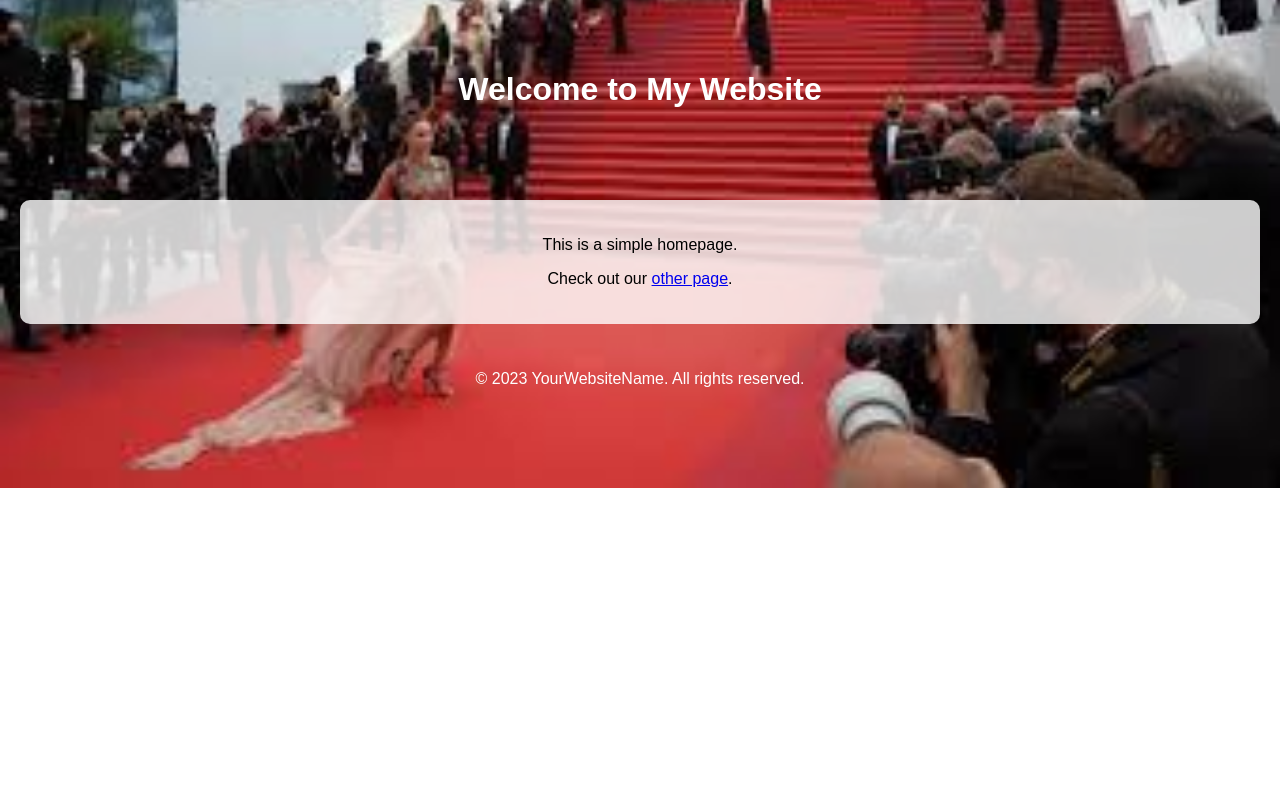
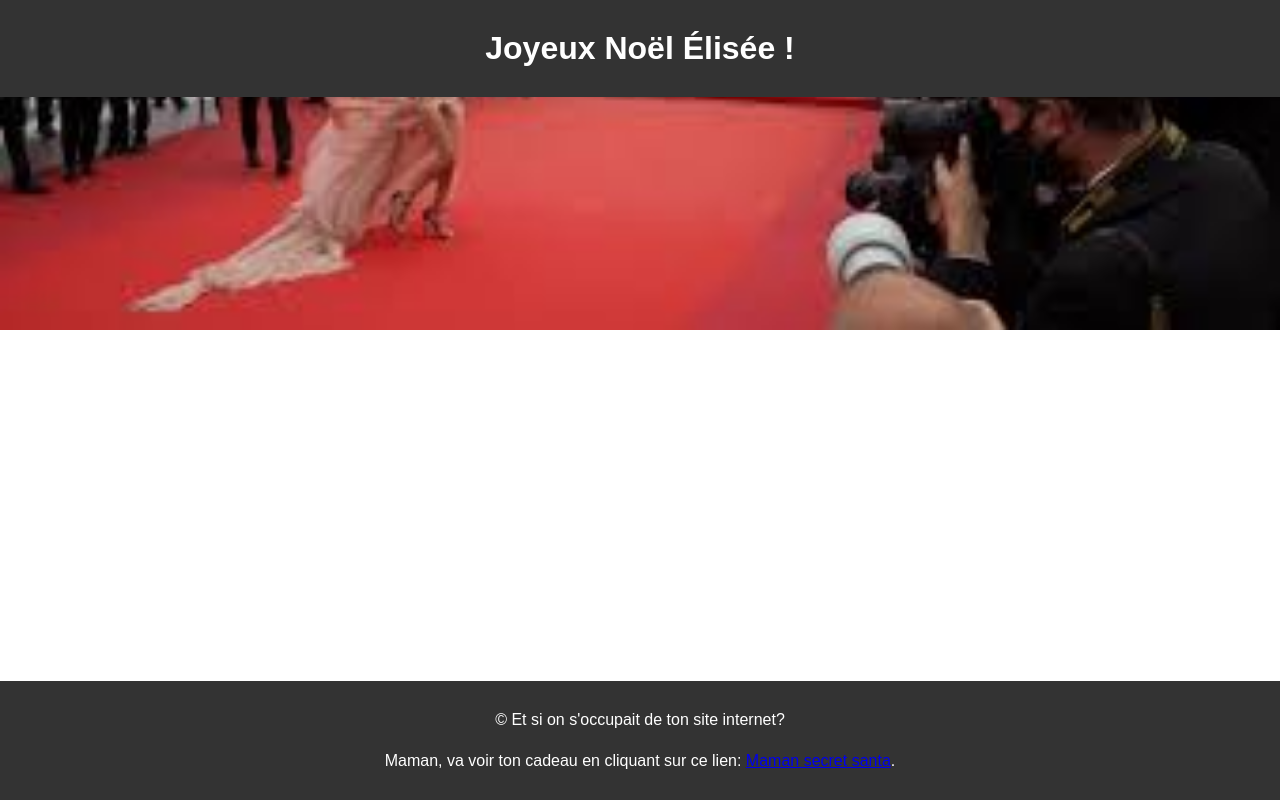
Before and after one commit to Maxence1607/elisee.github.io, a plain HTML site: page index.html in a window 1280 px wide. Drawn offline with Linux system fonts and the light colour scheme.

Commit message:
small modifications

```diff
--- a/index.html
+++ b/index.html
@@ -3,7 +3,7 @@
 
 <head>
     <meta charset="UTF-8">
-    <title>Website with Background Image</title>
+    <title>Elisée</title>
     <style>
         body {
             background-image: url('cannes.jpeg'); /* Replace 'path/to/your/image.jpg' with your image file path */
@@ -16,40 +16,45 @@
             text-align: center;
         }
 
-        /* Other CSS styles for your content */
         header {
-            text-align: center;
-            padding: 50px 0;
-            color: white;
+            background-color: #333;
+            color: #fff;
+            padding: 10px 0;
         }
 
-        main {
-            background-color: rgba(255, 255, 255, 0.8);
+        h1 {
+            margin: 20px 0;
+        }
+
+        .container {
+            width: 80%;
+            margin: auto;
             padding: 20px;
-            border-radius: 10px;
-            margin: 20px;
+        }
+
+        p {
+            line-height: 1.6;
         }
 
         footer {
-            text-align: center;
-            color: white;
+            background-color: #333;
+            color: #fff;
             padding: 10px 0;
+            position: absolute;
+            bottom: 0;
+            width: 100%;
         }
     </style>
 </head>
 
 <body>
     <header>
-        <h1>Welcome to My Website</h1>
+        <h1>Joyeux Noël Élisée !</h1>
     </header>
 
-    <main>
-        <p>This is a simple homepage.</p>
-        <p>Check out our <a href="otherpage.html">other page</a>.</p>
-    </main>
-
     <footer>
-        <p>&copy; 2023 YourWebsiteName. All rights reserved.</p>
+        <p>&copy; Et si on s'occupait de ton site internet?</p>
+        <p>Maman, va voir ton cadeau en cliquant sur ce lien: <a href="maman.html">Maman secret santa</a>.</p>
     </footer>
 </body>
 
```
Also changed, not shown: maman.html (+2 -6 lines).
